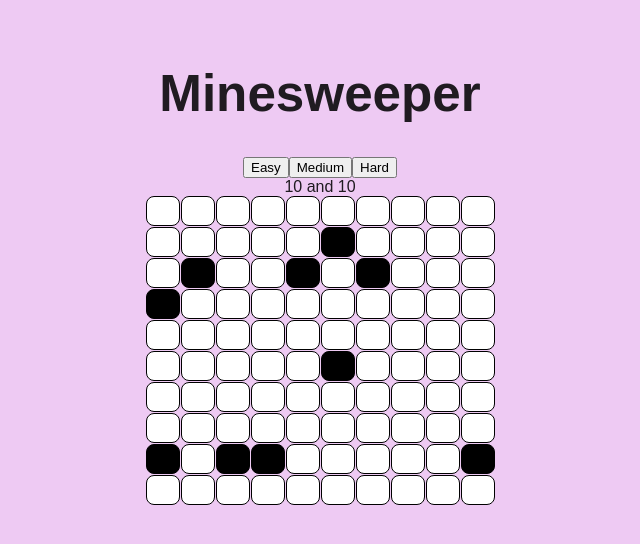
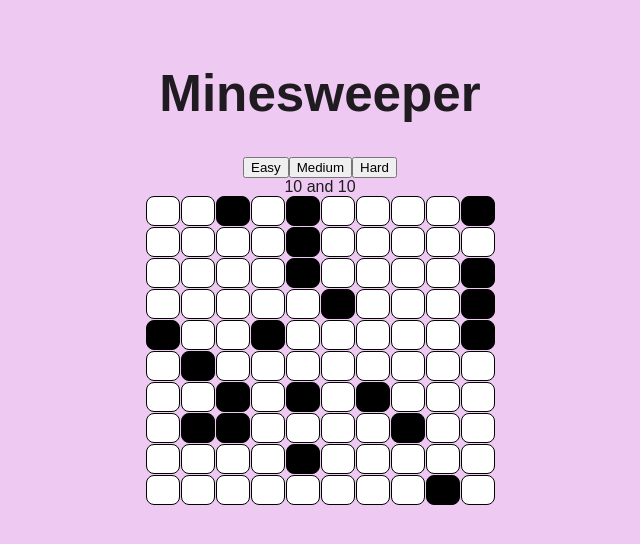
Before and after one commit to sajal90/Minesweeper, a React (Vite) app: page / in a window 1280 px wide. Shown: the top 544 px of the page, without its empty margins (320-960 px from the left). Built offline with nearby package versions, Linux system fonts and the light colour scheme.

Commit message:
added uncoveing blocks

```diff
--- a/src/components/MainGrid.jsx
+++ b/src/components/MainGrid.jsx
@@ -1,5 +1,6 @@
 import { useEffect, useState } from "react";
 import Block from "./Block.jsx";
+
 
 const MainGrid = ({width, height}) => {
     const blockStates = {
@@ -12,7 +13,7 @@ const MainGrid = ({width, height}) => {
 
     useEffect(() => {
         const initial = Array.from({ length: height }, () => Array.from({ length: width }, () => blockStates.COVERED))
-        let count = 0, totalBombs = width;
+        let count = 0, totalBombs = width + height;
         while (count < totalBombs) {
             let a = Math.floor(Math.random() * width);
             let b = Math.floor(Math.random() * height);
@@ -21,10 +22,41 @@ const MainGrid = ({width, height}) => {
 
             count++;
         }
-        // eslint-disable-next-line react-hooks/set-state-in-effect
         setGrid(initial);
+    }, [width, height])
 
-    }, [width, height])
+     const dirs = [[-1, 0], [1, 0], [0, -1], [0, 1],
+                    [-1, -1], [-1, 1], [1, -1], [1, 1]];
+
+    const countBombNear = (i, j) =>{
+        let c = 0;
+
+        dirs.forEach(d => {
+            let dx = i+d[0];
+            let dy = j+d[1];
+            if(dx >= 0 && dx < height && dy >= 0 && dy < width) {
+                if(grid[dx][dy] === blockStates.BOMB) c++;
+            }
+        })
+        return c;
+    }
+
+    const getNewGrid = (newGrid, i, j) => {
+        if(countBombNear(i, j) > 0) {
+            return;
+        }
+
+        dirs.forEach(d => {
+            let dx = i+d[0];
+            let dy = j+d[1];
+            if(dx >= 0 && dx < height && dy >= 0 && dy < width) {
+                if(newGrid[dx][dy] === blockStates.COVERED) {
+                    newGrid[dx][dy] = blockStates.UNCOVERED;
+                    getNewGrid(newGrid, dx, dy);
+                }
+            }
+        })
+    }
 
 
     const handleClick = (rowIdx, colIdx) => {
@@ -34,7 +66,9 @@ const MainGrid = ({width, height}) => {
             console.log("Game over!");
             return;
         }
-        let newGrid = [...grid];
+        console.log(countBombNear(rowIdx, colIdx))
+        let newGrid = grid.map(row => [...row])
+        getNewGrid(newGrid, rowIdx, colIdx);
         newGrid[rowIdx][colIdx] = blockStates.UNCOVERED;
         setGrid(newGrid);
     }
@@ -51,7 +85,6 @@ const MainGrid = ({width, height}) => {
             <div style={style}>
                 {grid.map((row, rowIdx) => (
                     row.map((col,colIdx) => (
-                        // console.log(col)
                         <Block key={3*rowIdx + colIdx}
                             covered={col==="covered"} bomb={col==="bomb"} handleClick={handleClick}
                             rowIdx={rowIdx} colIdx={colIdx}
```
